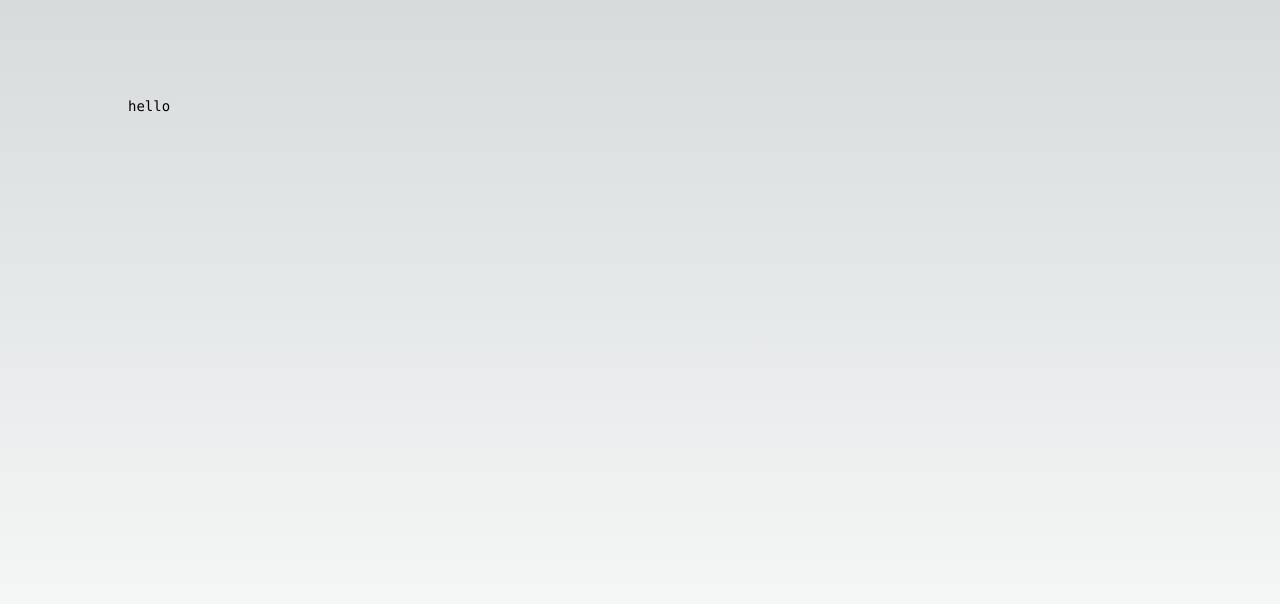
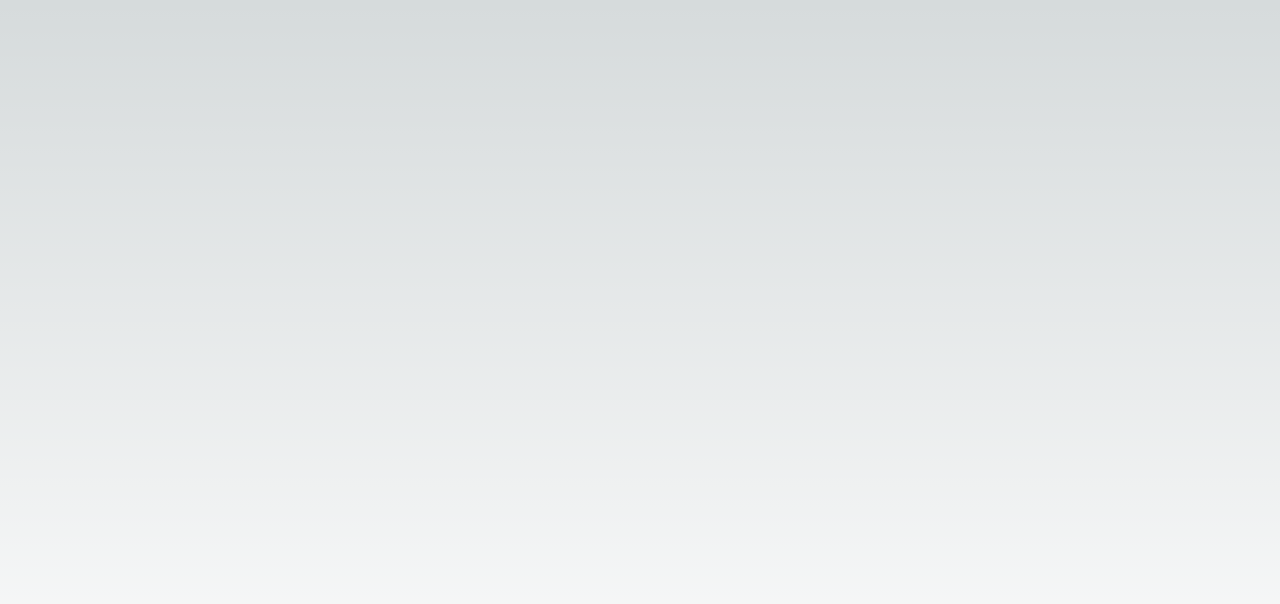
Before and after one commit to mrkrosenberg/rdh-site-v2, a Next.js app: page / in a window 1280 px wide. Shown: the top 604 px of the page. Built offline with nearby package versions, Linux system fonts and the light colour scheme.

Commit message:
starts to build hero contianer

```diff
--- a/src/app/components/heroContainer.js
+++ b/src/app/components/heroContainer.js
@@ -0,0 +1,17 @@
+import React from 'react';
+
+// components
+import navBar from './navBar';
+
+function heroContainer() {
+  return (
+    <div>
+        <navBar />
+        <div className="hero-container">
+
+        </div>
+    </div>
+  )
+};
+
+export default heroContainer;
--- a/src/app/page.js
+++ b/src/app/page.js
@@ -1,11 +1,14 @@
 import Image from "next/image";
+
+// components
+import heroContainer from "./components/heroContainer";
 
 
 export default function Home() {
   return (
     <main className="flex min-h-screen flex-col items-center justify-between p-24">
       <div className="z-10 max-w-5xl w-full items-center justify-between font-mono text-sm lg:flex">
-        hello
+        <heroContainer />
       </div>
     </main>
   );
```
